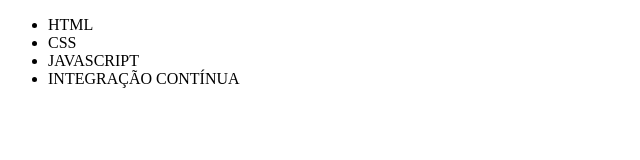
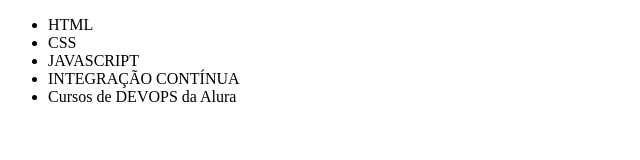
Before and after one commit to Brerreira/Git-Compass, a plain HTML site: page index.html in a window 1280 px wide. Shown: the whole page, without its empty margins (0-640 px from the left). Drawn offline with Linux system fonts and the light colour scheme.

Commit message:
alterando um curso

```diff
--- a/index.html
+++ b/index.html
@@ -12,6 +12,7 @@
         <li>CSS</li>
         <li>JAVASCRIPT</li>
         <li>INTEGRAÇÃO CONTÍNUA</li>
+        <li>Cursos de DEVOPS da Alura</li>
     </ul>
 </body>
 </html>
```
